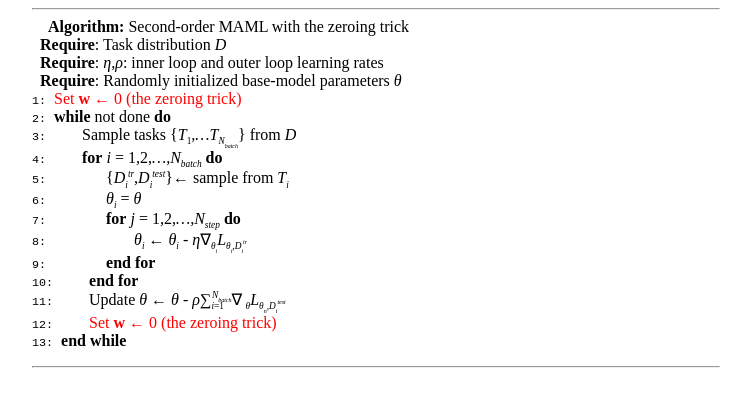
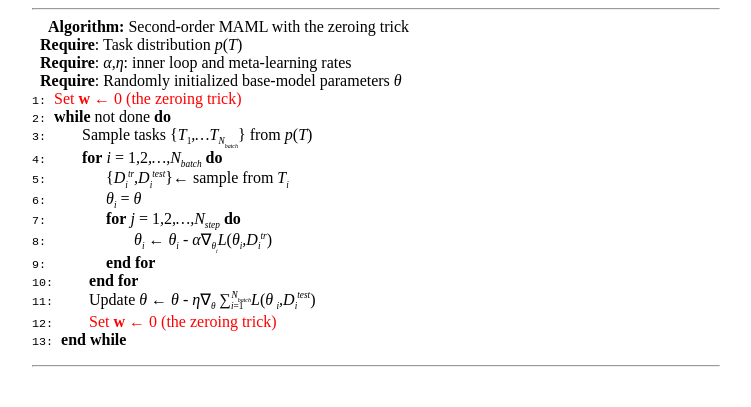
Before and after one commit to blogosfair/Classification-layer-Initialization-in-MAML, a Jekyll site: the page assets/html/2022-12-01-classification-layer-initialization-in-maml/algorithm.html, which Jekyll copies as it is, in a window 1280 px wide. Shown: the top 407 px of the page, without its empty margins (264-1015 px from the left). Built offline with Jekyll 4.4.1, drawn with Linux system fonts in a browser that asks for light colours.

Commit message:
Adapts algorithm to align better with text

```diff
--- a/assets/html/2022-12-01-classification-layer-initialization-in-maml/algorithm.html
+++ b/assets/html/2022-12-01-classification-layer-initialization-in-maml/algorithm.html
@@ -166,14 +166,19 @@
 <a
  id="x1-1doc"></a>
  <div class="caption"
-><span class="id">Algorithm: </span><span
+><span class="id">Algorithm: </span>
+
+<span
 class="content">Second-order MAML with the zeroing trick</span></div><!--tex4ht:label?: x1-2r1 -->
 &#x00A0;       <span
 class="ptmb7t-">Require</span>: Task distribution <span
-class="cmmi-10">D </span><br
+class="cmmi-10">p</span><span
+class="cmr-10">(</span><span
+class="cmmi-10">T</span><span
+class="cmr-10">) </span><br
 class="newline" />&#x00A0;       <span
 class="ptmb7t-">Require</span>: <span
-class="cmmi-10">&#x03B7;,&#x03C1;</span>: inner loop and outer loop learning rates<br
+class="cmmi-10">&#x03B1;,&#x03B7;</span>: inner loop and meta-learning rates<br
 class="newline" />&#x00A0;       <span
 class="ptmb7t-">Require</span>: Randomly initialized base-model parameters <span
 class="cmmi-10">&#x03B8; </span><div class="algorithmic">
@@ -197,7 +202,10 @@ class="cmmi-10">T</span><sub><span
 class="cmmi-7">N</span><sub><span
 class="cmmi-5">batch</span></sub></sub><span
 class="cmsy-10">} </span>from <span
-class="cmmi-10">D</span>        </span><br class="algorithmic"/><span class="label-11.99997pt">  <span
+class="cmmi-10">p</span><span
+class="cmr-10">(</span><span
+class="cmmi-10">T</span><span
+class="cmr-10">)</span>        </span><br class="algorithmic"/><span class="label-11.99997pt">  <span
 class="ptmr7t-x-x-90">4:</span> </span>&#xA0;<span  class="algorithmic">       <span
 class="ptmb7t-">for</span>&#x00A0;<span
 class="cmmi-10">i </span><span
@@ -243,16 +251,18 @@ class="cmsy-10">&#x2190; </span><span
 class="cmmi-10">&#x03B8;</span><sub><span
 class="cmmi-7">i</span></sub> <span
 class="cmsy-10">- </span><span
-class="cmmi-10">&#x03B7;</span><span
+class="cmmi-10">&#x03B1;</span><span
 class="cmsy-10">&#x2207;</span><sub><span
 class="cmmi-7">&#x03B8;</span><sub><span
 class="cmmi-5">i</span></sub></sub><span
-class="cmmi-10">L</span><sub><span
-class="cmmi-7">&#x03B8;</span><sub><span
-class="cmmi-5">i</span></sub><span
-class="cmmi-7">,D</span><sub><span
-class="cmmi-5">i</span></sub><sup><span
-class="cmmi-5">tr</span></sup></sub>        </span><br class="algorithmic"/><span class="label-11.99997pt">  <span
+class="cmmi-10">L</span><span
+class="cmr-10">(</span><span
+class="cmmi-10">&#x03B8;</span><sub><span
+class="cmmi-7">i</span></sub><span
+class="cmmi-10">,D</span><sub><span
+class="cmmi-7">i</span></sub><sup><span
+class="cmmi-7">tr</span></sup><span
+class="cmr-10">)</span>        </span><br class="algorithmic"/><span class="label-11.99997pt">  <span
 class="ptmr7t-x-x-90">9:</span> </span>&#xA0;<span  class="algorithmic">             <span
 class="ptmb7t-">end</span>&#x00A0;<span
 class="ptmb7t-">for</span>        </span><br class="algorithmic"/><span class="label-11.99997pt"> <span
@@ -264,20 +274,22 @@ class="cmmi-10">&#x03B8; </span><span
 class="cmsy-10">&#x2190; </span><span
 class="cmmi-10">&#x03B8; </span><span
 class="cmsy-10">- </span><span
-class="cmmi-10">&#x03C1;</span><span
-class="cmex-10">&#x2211;</span>   <sub style="margin-left: -12px;"><span
+class="cmmi-10">&#x03B7;</span><span
+class="cmsy-10">&#x2207;</span><sub><span
+class="cmmi-7">&#x03B8;</span></sub> <span
+class="cmex-10">&#x2211;</span>   <sub style="margin-left: -12px;" ><span
 class="cmmi-7">i</span><span
 class="cmr-7">=1</span></sub><sup style="margin-left: -12px;"><span
 class="cmmi-7">N</span><sub><span
 class="cmmi-5">batch</span></sub></sup><span
-class="cmsy-10">&#x2207;</span><sub> <span
-class="cmmi-7">&#x03B8;</span></sub><span
-class="cmmi-10">L</span><sub><span
-class="cmmi-7">&#x03B8;</span><sub><span
-class="cmmi-5">n</span></sub><span
-class="cmmi-7">,D</span><sub><span
-class="cmmi-5">i</span></sub><sup><span
-class="cmmi-5">test</span></sup></sub>        </span><br class="algorithmic"/><span class="label-11.99997pt"> <span
+class="cmmi-10">L</span><span
+class="cmr-10">(</span><span
+class="cmmi-10">&#x03B8;</span><sub> <span
+class="cmmi-7">i</span></sub><span
+class="cmmi-10">,D</span><sub><span
+class="cmmi-7">i</span></sub><sup><span
+class="cmmi-7">test</span></sup><span
+class="cmr-10">)</span>        </span><br class="algorithmic"/><span class="label-11.99997pt"> <span
 class="ptmr7t-x-x-90">12:</span> </span>&#xA0;<span  class="algorithmic">       <span id="textcolor2">Set <span
 class="cmbx-10">w </span><span
 class="cmsy-10">&#x2190; </span><span
@@ -288,6 +300,8 @@ class="ptmb7t-">while</span></span>
 <!--l. 39--><p class="noindent" ></div>
 
 
+
+
 </div><hr class="endfloat" />
 </div>
 
```
